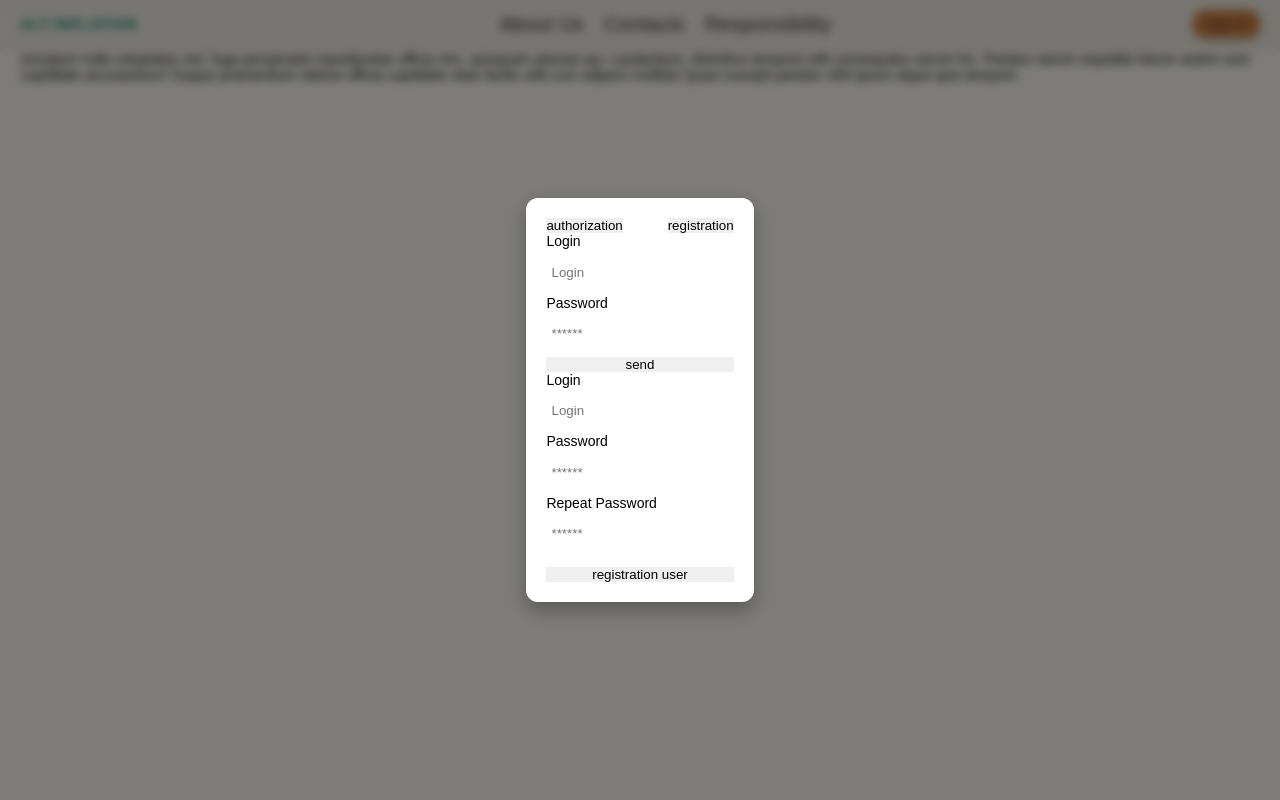
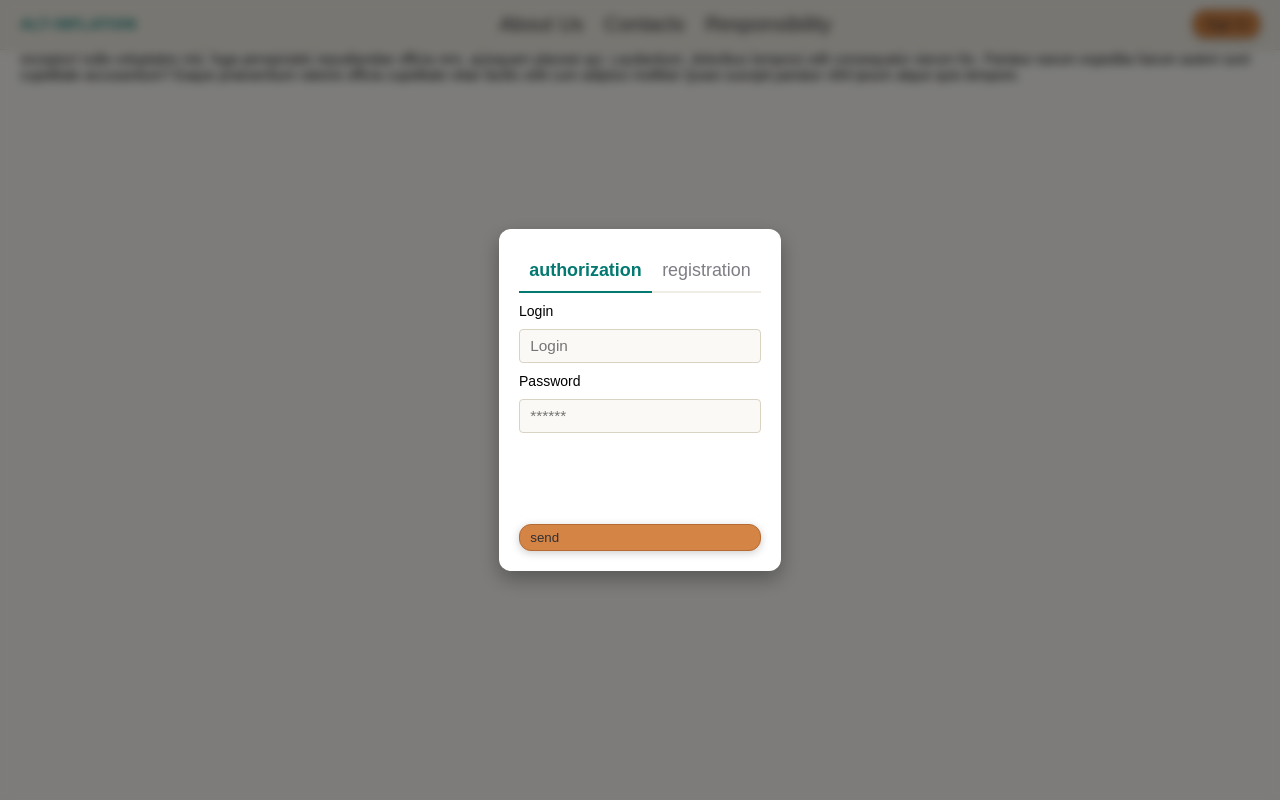
Before and after one commit to Hekeng/SQL-PHP_Practice, a PHP site: page /SQL-PHP_Practice/ in a window 1280 px wide. Run offline with PHP 8.4, Linux system fonts and the light colour scheme.

Commit message:
auth-windov almost done

```diff
--- a/SQL_Practice/assets/css/style.css
+++ b/SQL_Practice/assets/css/style.css
@@ -166,9 +166,7 @@ body {
     opacity: 1;
 } */
 
-.is-hidden {
-    display: none; /* Или используй opacity: 0; pointer-events: none; для анимации */
-}
+
 .content {
   padding: calc(var(--u) / 2) calc(var(--u)*2);
 }
@@ -177,7 +175,7 @@ body {
   /* width: clamp(250px, 20vw, 400px); */
 }
 
-.login_window_bagraund{
+.auth-overlay{
     position: fixed;
     inset: 0;
     z-index: 10; /* Чтобы было под хедером (1001) */
@@ -194,7 +192,7 @@ body {
 
 }
 
-.login_window_wrapper{
+.auth-card{
   display: flex;
   flex-direction: column;
   background: white;
@@ -211,6 +209,21 @@ body {
   /* padding: var(--u) calc(var(--u) * 2); костыль окно */
 }
 
+.auth-content{
+  display: grid;
+  grid-template-columns: 1fr;
+}
+
+.auth-form-login{
+  grid-area: 1 / 1;
+  transition: opacity 0.3s ease;
+}
+
+.auth-form-reg{
+  grid-area: 1 / 1;
+  transition: opacity 0.3s ease;
+}
+
 .auth-tabs > ul{
   list-style: none;
    display: flex;
@@ -219,17 +232,88 @@ body {
   justify-content: space-between;
 }
 
-.login_window_wrapper form {
+.auth-card form {
     display: flex;
     flex-direction: column;
     gap: var(--u); /* Расстояние между инпутами */
 }
 
-.login_window_wrapper input {
-    width: 100%; /* Растянется на всю ширину формы */
-    min-width: calc(var(--u) * 15); /* Вот тут мы задаем минимальную ширину всей карточки через инпут */
-    padding: calc(var(--u) / 2);
+.auth-card input {
+  border: 1px solid var(--color-gray-300);
+  border-radius: var(--br-sm);
+  background-color: var(--color-gray-50);
+  padding: calc(var(--u) / 1.5) var(--u);
+  font-size: var(--fs-small);
+  color: var(--color-text);
+  transition: border-color var(--t-fast), box-shadow var(--t-fast);
+
+    /* width: 100%; Растянется на всю ширину формы */
+    /* min-width: calc(var(--u) * 15); Вот тут мы задаем минимальную ширину всей карточки через инпут */
+    /* padding: calc(var(--u) / 2); */
 }
+
+.auth-card input:focus {
+    outline: none;
+    border-color: var(--color-primary-500);
+    box-shadow: 0 0 0 3px var(--color-primary-100);
+
+}
+
+.auth-card input label {
+  font-weight: 500;
+    color: var(--color-gray-700);
+    margin-bottom: calc(var(--u) / -2);
+}
+
+.auth-tabs ul {
+    border-bottom: 2px solid var(--color-gray-100);
+    margin-bottom: var(--u);
+}
+
+.auth-tabs button {
+    background: none;
+    outline: none;
+    border: none;
+    padding: var(--u);
+    cursor: pointer;
+    font-size: var(--fs-button);
+    color: var(--color-gray-500);
+    transition: color var(--t-fast);
+    position: relative;
+
+}
+
+/* Линия под активной вкладкой (потом добавим класс через JS) */
+.auth-tabs button.is-active {
+    color: var(--color-primary-500);
+    font-weight: 700;
+}
+
+.auth-tabs button.is-active::after {
+    content: '';
+    position: absolute;
+    bottom: -2px;
+    left: 0;
+    width: 100%;
+    height: 2px;
+    background-color: var(--color-primary-500);
+}
+.auth-spacer{
+  flex-grow: 1;
+}
+
+.is-hiden {
+  opacity: 0;
+  pointer-events: none;
+  visibility: hidden;
+     /* Или используй opacity: 0; pointer-events: none; для анимации */
+}
+
+.is-none {
+  display: none;
+}
+
+
 
 /* Для Инпутов (Поля ввода):
 
--- a/SQL_Practice/index.php
+++ b/SQL_Practice/index.php
@@ -21,17 +21,17 @@ echo "<br>";
 
 
 
-		<div class="login_window_bagraund active">
-			<div class="login_window_wrapper">
+		<div class="auth-overlay active">
+			<div class="auth-card">
 				<div class="auth-tabs">
 					<ul>
-						<li><button type="button">authorization</button></li>
+						<li><button class="is-active" type="button">authorization</button></li>
 						<li><button type="button">registration</button></li>
 					</ul>
 				</div>
 
 				<div class="auth-content">
-					<form class="auth-window" id="auth_window" name="auth_window" action="" method="post">
+					<form class="auth-form-login" id="auth-form-login" name="auth-form-login" action="" method="post">
 
 						<label for="user_login">Login</label>
 						<input
@@ -45,10 +45,17 @@ echo "<br>";
 							id="user_pas"
 							name="user_pas"
 							placeholder="******">
-						<button type="submit">send</button>
+						<div class="auth-spacer"></div>
+						<!-- <label class="is-hiden" for="new_user_pas_rep ">auth-spacer</label>
+						<input
+							class="auth-spacer is-hiden"
+							type="text"
+							placeholder="******"> -->
+						<br>
+						<button class="btn-main" type="submit">send</button>
 					</form>
 
-					<form class="reg_window" name="reg_window" id="reg_window" action="" method="post">
+					<form class="auth-form-reg is-hiden" name="reg_window" id="reg_window" action="" method="post">
 
 						<label for="new_user_login">Login</label>
 						<input
@@ -69,14 +76,14 @@ echo "<br>";
 							id="new_user_pas_rep"
 							placeholder="******">
 						<br>
-						<button type="submit">registration user</button>
+						<button class="btn-main" type="submit">registration user</button>
 					</form>
 
 				</div>
 			</div>
 		</div>
 
-		<div class="user_window is-hidden" id="user_panel">
+		<div class="user_window is-none" id="user_panel">
 			<h2>Welcome, <span class="user_name"></span></h2>
 			<div class="personal_data">
 				<h3>Personal data</h3>
@@ -96,7 +103,7 @@ echo "<br>";
 			</div>
 		</div>
 
-		<div class="admin_window is-hidden" id="admin_panel">
+		<div class="admin_window is-none" id="admin_panel">
 
 		</div>
 
```
